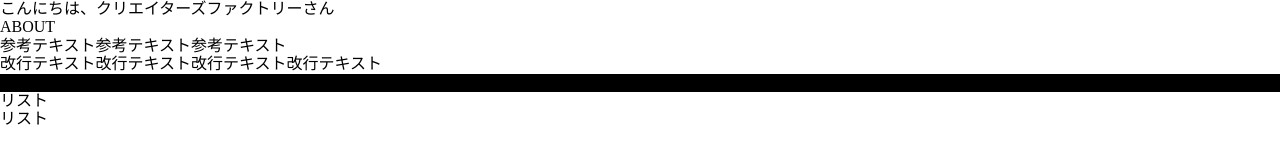
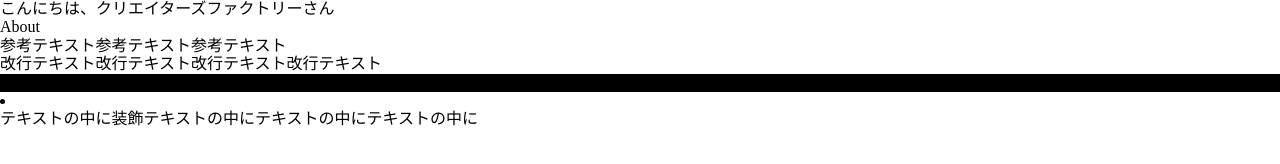
Before and after one commit to startkit-takahashi/publick, a plain HTML site: page index.html in a window 1280 px wide. Drawn offline with Linux system fonts and the light colour scheme.

Commit message:
SCSSファイルの変更・追加

```diff
--- a/index.html
+++ b/index.html
@@ -4,21 +4,19 @@
   <meta charset="UTF-8">
   <meta http-equiv="X-UA-Compatible" content="IE=edge">
   <meta name="viewport" content="width=device-width, initial-scale=1.0">
+  <title>サイトのタイトル</title>
   <link rel="stylesheet" href="./dist/css/style.css">
-  <title>サイトのタイトル</title>
-</head>
-<body>
+</head><body>
 <section class="section">
   <h1 class="title">こんにちは、クリエイターズファクトリーさん</h1>
   <h2 class="visually-hidden">消すタイトル</h2>
 </section>
 <section class="about">
-    <h2 class="section-title">ABOUT</h2>
+  <h2 class="section-title en-cap">about</h2>
   <p>参考テキスト参考テキスト参考テキスト<br>改行テキスト改行テキスト改行テキスト改行テキスト</p>
   <div class="button"><a href="#">クリエイターズファクトリーへ</a></div>
-    <ul>
-      <li><a href="#">リスト</a></li>
-      <li>リスト</li>
-    </ul>
-  </section>
-</body>
+  <nav>
+    <li><a href="#"></a></li>
+  </nav>
+  <p>テキストの中に<span class="br">装飾</span>テキストの中にテキストの中にテキストの中に</p>
+</section></body>
--- a/src/scss/utility/_index.scss
+++ b/src/scss/utility/_index.scss
@@ -1 +1,2 @@
 @forward 'visually-hidden';
+@forward 'transform-text';
--- /dev/null
+++ b/src/scss/utility/_transform-text.scss
@@ -0,0 +1,7 @@
+.en-large {
+  text-transform: uppercase;
+}
+
+.en-cap {
+  text-transform: capitalize;
+}
```
Also changed, not shown: dist/css/style.css, 1 other file. Lines whose indentation alone changed are shown as unchanged.
